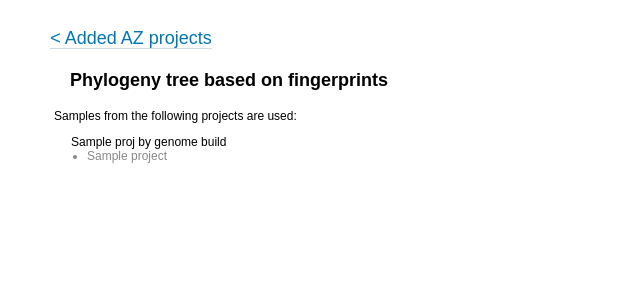
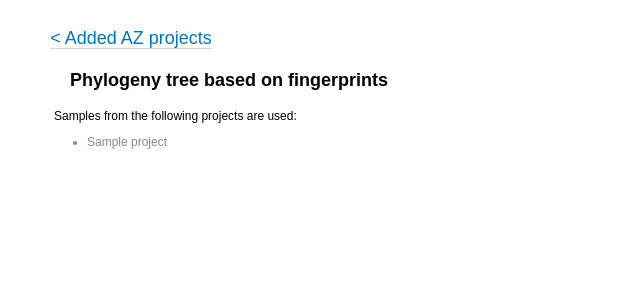
Before and after one commit to vladsaveliev/ClearUp, a Flask app: template clearup/templates/tree.html in a window 1280 px wide. Shown: the top 300 px of the page, without its empty margins (0-640 px from the left). Run offline with Flask 2, Linux system fonts and the light colour scheme; the template is opened without the code that fills it: most values are stand-ins (such as "Sample title", 1, 10 or a date in 2020); some libraries are stand-ins or nearby versions.

Commit message:
Tree view: fix projects list

```diff
--- a/clearup/templates/tree.html
+++ b/clearup/templates/tree.html
@@ -16,17 +16,17 @@
         </p>
 
         <p style="margin-left: -16px;">Samples from the following projects are used:</p>
-        {% for (genome, ps) in proj_by_genome_build %}
+{#        {% for (genome, ps) in proj_by_genome_build %}#}
             <ul style="margin-left: -23px;">
-            <span style="margin-left: -16px;">{{ genome }}</span>
-            {% for project in ps %}
+{#            <span style="margin-left: -16px;">{{ genome }}</span>#}
+            {% for project in projects %}
                 <li style="color: {{ project.color }}" class="{{ project.name }}--label">
                     <span class="project-label">{{ project.name }}</span>
                 </li>
             {% endfor %}
             </ul>
             <br>
-        {% endfor %}
+{#        {% endfor %}#}
 
         <div id="tree_newick_json" style="display: none;">{{ tree_newick|safe }}</div>
         <svg id="tree_svg"></svg>
```
